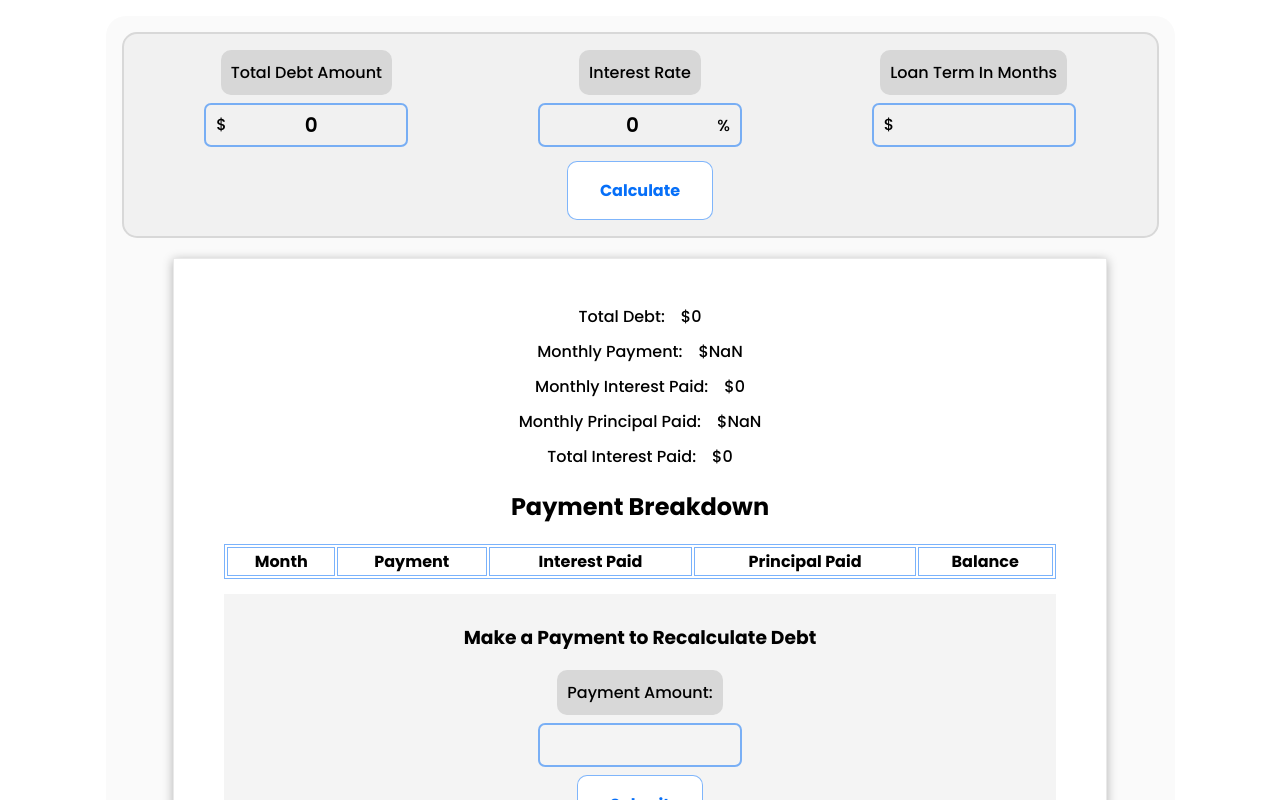
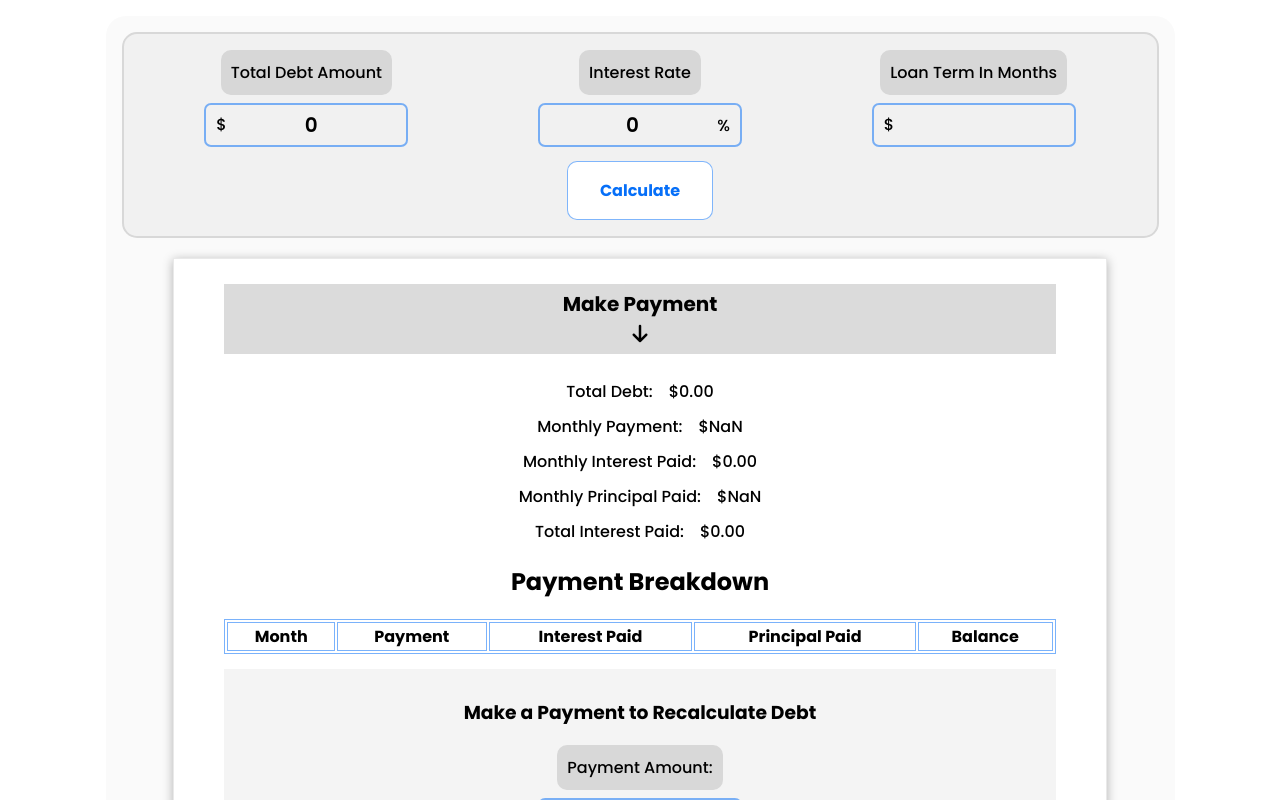
Before and after one commit to SaxtonGrey/debt-free-calc, a React (Create React App) app: page / in a window 1280 px wide. Both pictures are taken after a click on the button "Calculate". Shown: the top 800 px of the page. Built offline with nearby package versions, Linux system fonts and the light colour scheme.

Commit message:
Fix error in logic and add UI feature

```diff
--- a/src/App.css
+++ b/src/App.css
@@ -3,17 +3,6 @@
   font-family: 'Poppins', sans-serif;
 }
 
-.slide-up-animation {
-  animation-name: slideUp;
-  animation-duration: 1s;
-  animation-timing-function: ease;
-}
-
-.fade-in {
-  animation-name: fadeIn;
-  animation-duration: 1.25s;
-  animation-timing-function: ease;
-}
 
 input[type="number"] {
   -webkit-appearance: textfield;
@@ -216,10 +205,18 @@ input[type="number"] {
   padding: 0;
 }
 
-.back-to-top{
+.back-to-top,
+.scroll-to-bottom {
   background-color: rgb(219, 219, 219);
   margin-top: 5px;
   padding: 5px;
+  font-weight: 700;
+  font-size: 1.25rem;
+}
+
+.back-to-top:hover,
+.scroll-to-bottom:hover {
+  cursor: pointer;
 }
 
 @media (max-width: 769px) {
@@ -271,3 +268,20 @@ input[type="number"] {
     opacity: 1;
   }
 }
+
+
+.slide-up-animation {
+  animation-name: slideUp;
+  animation-duration: 1s;
+  animation-timing-function: ease;
+}
+
+.scroll-to-bottom {
+  animation-duration: 1.5s;
+}
+
+.fade-in {
+  animation-name: fadeIn;
+  animation-duration: 1.25s;
+  animation-timing-function: ease;
+}
--- a/src/CalcDebtComp.jsx
+++ b/src/CalcDebtComp.jsx
@@ -16,11 +16,12 @@ class CalcDebtComp extends React.Component {
       loanTerm: intLoanTerm,
       monthlyPayment: parseFloat((monthlyPrincipal + monthlyInterest).toFixed(2)),
       monthlyInterest: monthlyInterest,
-      monthlyPrincipal: parseFloat(monthlyPrincipal.toFixed(2)),
+      monthlyPrincipal: parseFloat(monthlyPrincipal.toFixed(3)),
       breakdown: [],
       payments: [],
       paymentAmount: '',
       interestPaid: 0.00,
+      minimumPayment: parseFloat(((floatTotalDebt * 0.01) + monthlyInterest).toFixed(2)),
     };
   }
 
@@ -37,7 +38,7 @@ class CalcDebtComp extends React.Component {
     for (let i = 1; i <= loanTerm; i++) {
       const monthlyInterest = (interestRate / 1200) * balance;
       const monthlyPayment = parseFloat((monthlyPrincipal + monthlyInterest).toFixed(2));
-      totalInterestPaid += monthlyInterest;
+      totalInterestPaid += parseFloat(monthlyInterest.toFixed(2));
       balance -= monthlyPrincipal;
       if (i === loanTerm) {
         balance = 0.00;
@@ -59,19 +60,33 @@ class CalcDebtComp extends React.Component {
   }
 
   handleAmountChange = (event) => {
-    let amount = parseFloat(event.target.value)
+    let amount = parseFloat(event.target.value);
     this.setState({ paymentAmount: amount });
+  }
+
+  scrollToTop = () => {
+    window.scrollTo({
+      top: 0,
+      behavior: 'smooth'
+    });
+  }
+
+  scrollToBottom = () => {
+    window.scrollTo({
+      top: document.documentElement.scrollHeight,
+      behavior: 'smooth'
+    });
   }
 
   displayBreakdown = () => {
     const { totalDebt, interestPaid, monthlyPayment, breakdown, monthlyPrincipal, monthlyInterest } = this.state;
 
     const resultItems = [
-      { label: 'Total Debt:', value: totalDebt },
-      { label: 'Monthly Payment:', value: monthlyPayment },
-      { label: 'Monthly Interest Paid:', value: monthlyInterest },
-      { label: 'Monthly Principal Paid:', value: monthlyPrincipal },
-      { label: 'Total Interest Paid:', value: interestPaid }
+      { label: 'Total Debt:', value: totalDebt.toFixed(2) },
+      { label: 'Monthly Payment:', value: monthlyPayment.toFixed(2) },
+      { label: 'Monthly Interest Paid:', value: monthlyInterest.toFixed(2) },
+      { label: 'Monthly Principal Paid:', value: monthlyPrincipal.toFixed(2) },
+      { label: 'Total Interest Paid:', value: interestPaid.toFixed(2) }
     ];
 
     const resultItemElements = resultItems.map((item, index) => (
@@ -96,9 +111,9 @@ class CalcDebtComp extends React.Component {
     const breakdownList = breakdown.map(({ month, monthlyPayment, interestPaid, principalPaid, balance }) => {
       const rowData = [
         month,
-        monthlyPayment,
+        monthlyPayment.toFixed(2),
         interestPaid.toFixed(2),
-        principalPaid,
+        principalPaid.toFixed(2),
         balance.toFixed(2)
       ];
       const tableData = rowData.map((data, index) => (
@@ -131,59 +146,53 @@ class CalcDebtComp extends React.Component {
 
   makePayment = (event) => {
     event.preventDefault();
-    const { totalDebt, loanTerm, payments, paymentAmount } = this.state;
+    const { totalDebt, interestRate, loanTerm, paymentAmount, minimumPayment } = this.state;
     const floatPaymentAmount = parseFloat(paymentAmount);
-    const newTotalDebt = parseFloat(totalDebt) - floatPaymentAmount;
-    let newLoanTerm = loanTerm - 1;
 
-    if (floatPaymentAmount < (parseFloat(totalDebt) * 0.01) || floatPaymentAmount === 0) {
-      alert('Payment must be greater than 1% of total/remaining debt');
+    if (parseFloat(floatPaymentAmount.toFixed(2)) < minimumPayment) {
+      alert(`Payment amount must be at least $${minimumPayment}.`);
       return;
     }
 
-    if (newLoanTerm === 0 || newTotalDebt <= 0) {
-      newLoanTerm = 1;
-      alert('Congratulations! You have paid off your loan.');
-    }
-
-    const newMonthlyPrincipal = parseFloat((newTotalDebt / newLoanTerm).toFixed(2));
-    const newMonthlyInterestPaid = ((this.state.interestRate / 1200) * newTotalDebt);
-    const newMonthlyPayment = parseFloat((newMonthlyPrincipal + newMonthlyInterestPaid).toFixed(2));
-    const newPayments = [...payments, floatPaymentAmount];
+    const newLoanTerm = loanTerm - 1;
+    const newTotalDebt = totalDebt - floatPaymentAmount;
+    const newInterestPaid = (interestRate / 1200) * newTotalDebt;
+    const newMinPayment = parseFloat(((newTotalDebt * 0.01) + newInterestPaid).toFixed(2));
+    const newMonthlyPrincipal = newTotalDebt / newLoanTerm;
+    const newMonthlyPayment = newMonthlyPrincipal + newInterestPaid;
     const newBalance = parseFloat((newTotalDebt - newMonthlyPrincipal).toFixed(2));
+    const newPayments = [...this.state.payments, floatPaymentAmount.toFixed(2)];
 
     this.setState(
       {
         payments: newPayments,
-        totalDebt: (newTotalDebt + newMonthlyInterestPaid).toFixed(2),
+        totalDebt: parseFloat((newTotalDebt + newInterestPaid).toFixed(2)),
         loanTerm: newLoanTerm,
-        monthlyPayment: newMonthlyPayment,
-        monthlyInterest: newMonthlyInterestPaid.toFixed(2),
-        monthlyPrincipal: newMonthlyPrincipal,
+        monthlyPayment: parseFloat(newMonthlyPayment.toFixed(2)),
+        monthlyInterest: parseFloat(newInterestPaid.toFixed(2)),
+        monthlyPrincipal: parseFloat(newMonthlyPrincipal.toFixed(2)),
         balance: newBalance,
         paymentAmount: '',
-      },
+        minimumPayment: newMinPayment,
+      }
     );
+    this.scrollToTop();
   }
 
   componentDidUpdate(prevProps, prevState) {
     if (prevState.totalDebt !== this.state.totalDebt) {
       this.calculateBreakdown();
-      this.displayBreakdown();
     }
-  }
-
-  scrollToTop = () => {
-    window.scrollTo({
-      top: 0,
-      behavior: 'smooth'
-    });
   }
 
   render() {
     const { paymentAmount, payments } = this.state;
     return (
       <>
+        <div onClick={this.scrollToBottom} className="slide-up-animation scroll-to-bottom">
+          <span onClick={this.scrollToBottom}> Make Payment <br />
+           <i className="fa-solid fa-arrow-down"></i></span>
+        </div>
         <div className='slide-up-animation'>{this.displayBreakdown()}</div>
         <div className="make-payment fade-in">
           <h3>Make a Payment to Recalculate Debt</h3>
```
